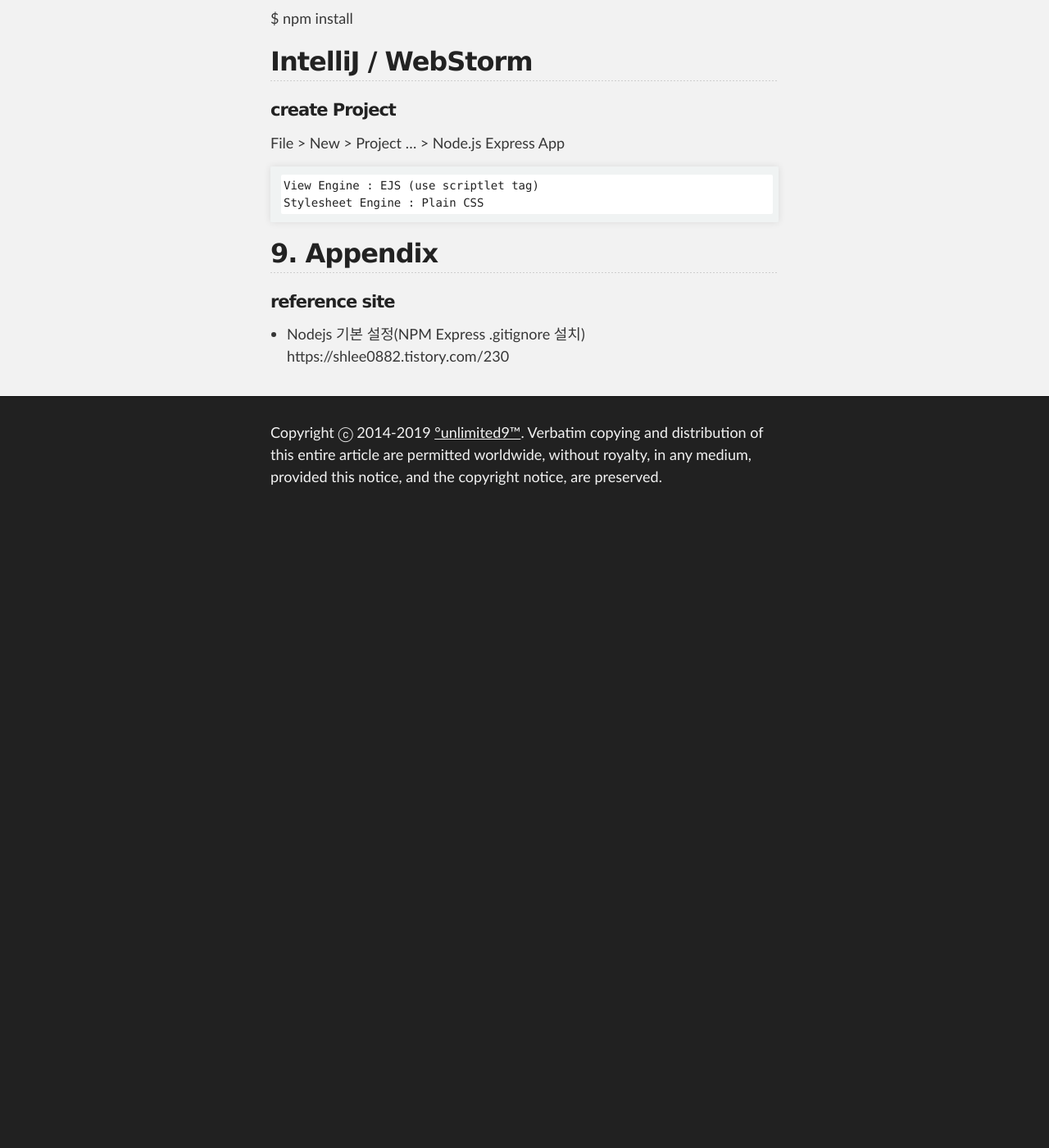
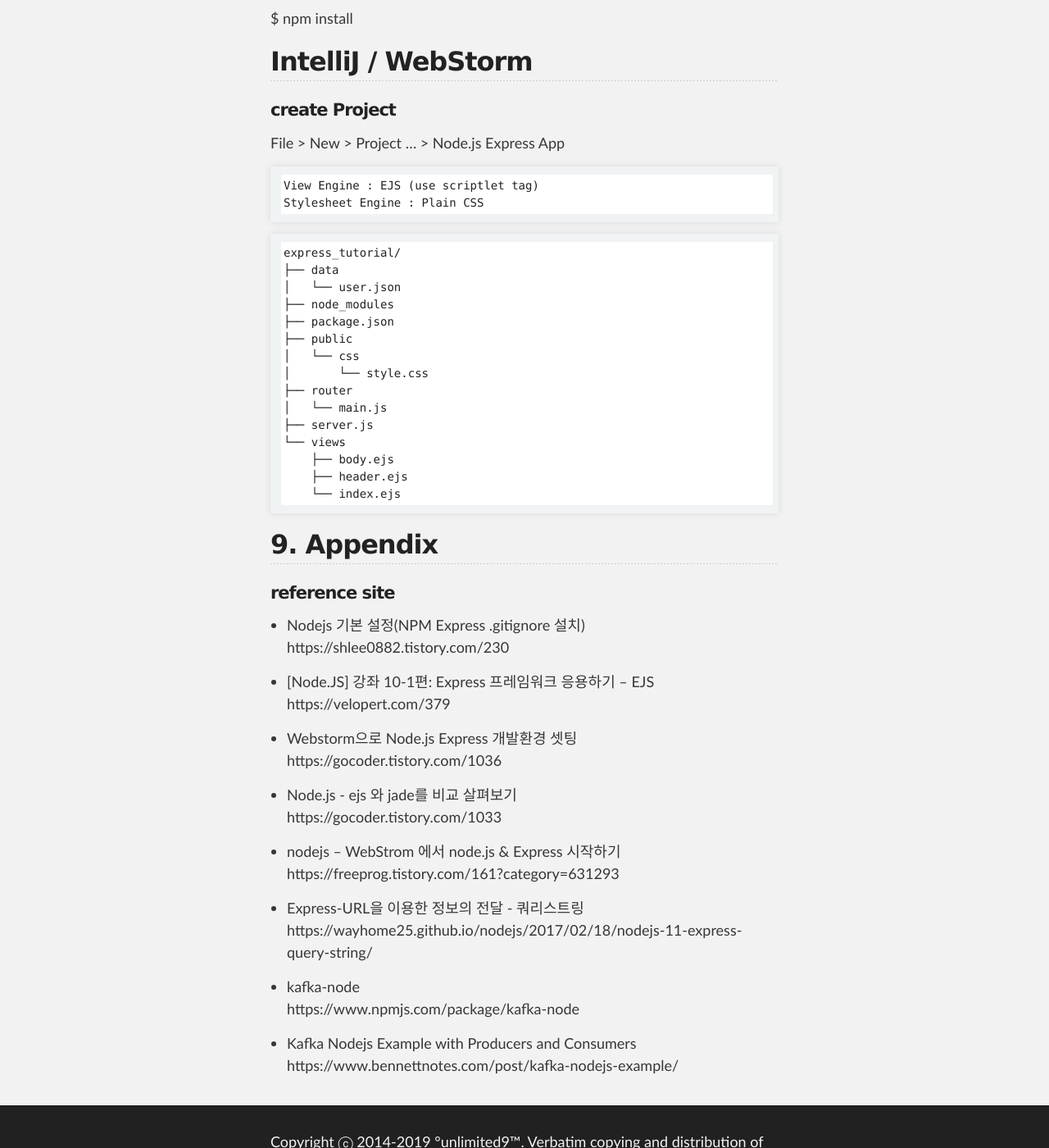
Before and after one commit to unlimited9/unlimited9.github.com, a Jekyll site: the page built from reference.notes/TA/node.js/nodejs.express.temp.md, in a window 1280 px wide and 1400 px high, scrolled down 2170 px. Shown: the whole window at 82% size. Built offline with Jekyll 4.4.1, drawn with Linux system fonts in a browser that asks for light colours; our own code applies the rules of GitHub Pages for plain Markdown files; before the commit the page ends 2800 px from its top, so only the background shows below that.

Commit message:
Update nodejs.express.temp.md

````diff
--- a/reference.notes/TA/node.js/nodejs.express.temp.md
+++ b/reference.notes/TA/node.js/nodejs.express.temp.md
@@ -200,6 +200,24 @@ View Engine : EJS (use scriptlet tag)
 Stylesheet Engine : Plain CSS
 ```
 
+```
+express_tutorial/
+├── data
+│   └── user.json
+├── node_modules
+├── package.json
+├── public
+│   └── css
+│       └── style.css
+├── router
+│   └── main.js
+├── server.js
+└── views
+    ├── body.ejs
+    ├── header.ejs
+    └── index.ejs
+```
+
 
 ## 9. Appendix
 
@@ -207,3 +225,24 @@ Stylesheet Engine : Plain CSS
 
 + Nodejs 기본 설정(NPM Express .gitignore 설치)
 https://shlee0882.tistory.com/230
+
++ [Node.JS] 강좌 10-1편: Express 프레임워크 응용하기 – EJS
+https://velopert.com/379
+
++ Webstorm으로 Node.js Express 개발환경 셋팅
+https://gocoder.tistory.com/1036
+
++ Node.js - ejs 와 jade를 비교 살펴보기
+https://gocoder.tistory.com/1033
+
++ nodejs -- WebStrom 에서 node.js & Express 시작하기
+https://freeprog.tistory.com/161?category=631293
+
++ Express-URL을 이용한 정보의 전달 - 쿼리스트링
+https://wayhome25.github.io/nodejs/2017/02/18/nodejs-11-express-query-string/
+
+- kafka-node
+https://www.npmjs.com/package/kafka-node
+
+- Kafka Nodejs Example with Producers and Consumers
+https://www.bennettnotes.com/post/kafka-nodejs-example/
````
